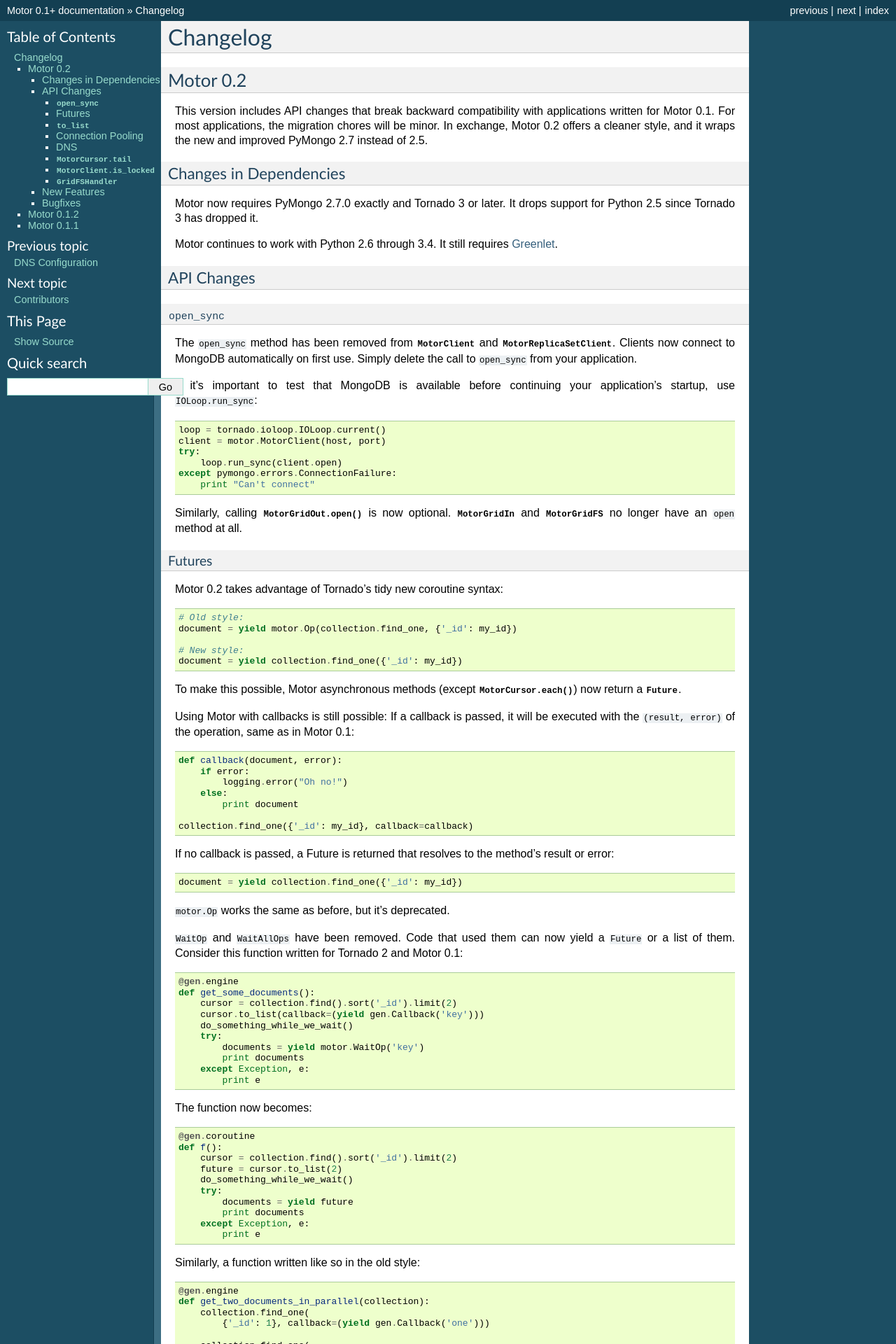
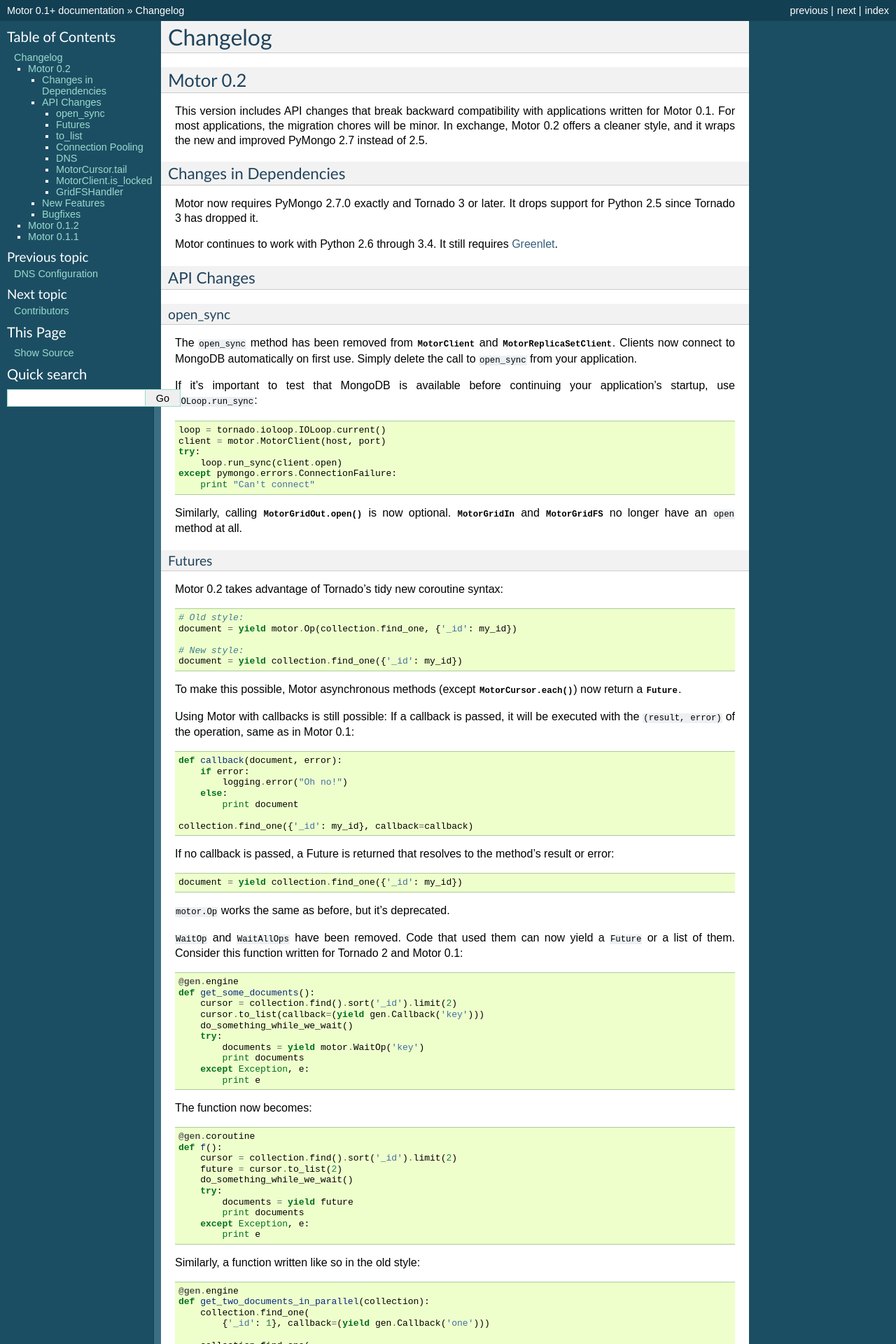
Before and after one commit to mongodb/motor, a Sphinx documentation site: the page built from doc/changelog.rst, in a window 1280 px wide. Shown: the top 1920 px of the page at 70% size. Built offline with Sphinx 7.4.7, drawn with Linux system fonts in a browser that asks for light colours; pages that are not in the unit, such as notebooks, are missing from menus; the version number is read from the project's files by our own code.

```diff
--- a/doc/changelog.rst
+++ b/doc/changelog.rst
@@ -23,8 +23,8 @@ Motor continues to work with Python 2.6 through 3.4. It still requires
 API Changes
 ~~~~~~~~~~~
 
-``open_sync``
-'''''''''''''
+open_sync
+'''''''''
 
 The ``open_sync`` method has been removed from :class:`MotorClient` and
 :class:`MotorReplicaSetClient`. Clients now connect to MongoDB automatically on
@@ -138,8 +138,8 @@ Now becomes::
             print e
 
 
-``to_list``
-'''''''''''
+to_list
+'''''''
 
 Any calls to :meth:`MotorCursor.to_list` that omitted the ``length``
 argument must now include it::
@@ -186,8 +186,8 @@ Or install `pycares`_ and use the c-ares resolver::
 
     Resolver.configure('tornado.platform.caresresolver.CaresResolver')
 
-``MotorCursor.tail``
-''''''''''''''''''''
+MotorCursor.tail
+''''''''''''''''
 
 The ``MotorCursor.tail`` method has been removed. It was complex, diverged from
 PyMongo's feature set, and encouraged overuse of MongoDB capped collections as
@@ -195,8 +195,8 @@ message queues when a purpose-built message queue is more appropriate. An
 example of tailing a capped collection is provided instead:
 :doc:`examples/tailable-cursors`.
 
-``MotorClient.is_locked``
-'''''''''''''''''''''''''
+MotorClient.is_locked
+'''''''''''''''''''''
 
 ``is_locked`` has been removed since calling it from Motor would be
 bizarre. If you called ``MotorClient.is_locked`` like::
@@ -211,8 +211,8 @@ you should now do::
 The result is ``True`` only if an administrator has called `fsyncLock`_ on the
 mongod. It is unlikely that you have any use for this.
 
-``GridFSHandler``
-'''''''''''''''''
+GridFSHandler
+'''''''''''''
 
 :meth:`~web.GridFSHandler.get_gridfs_file` now
 returns a Future instead of accepting a callback.
```
